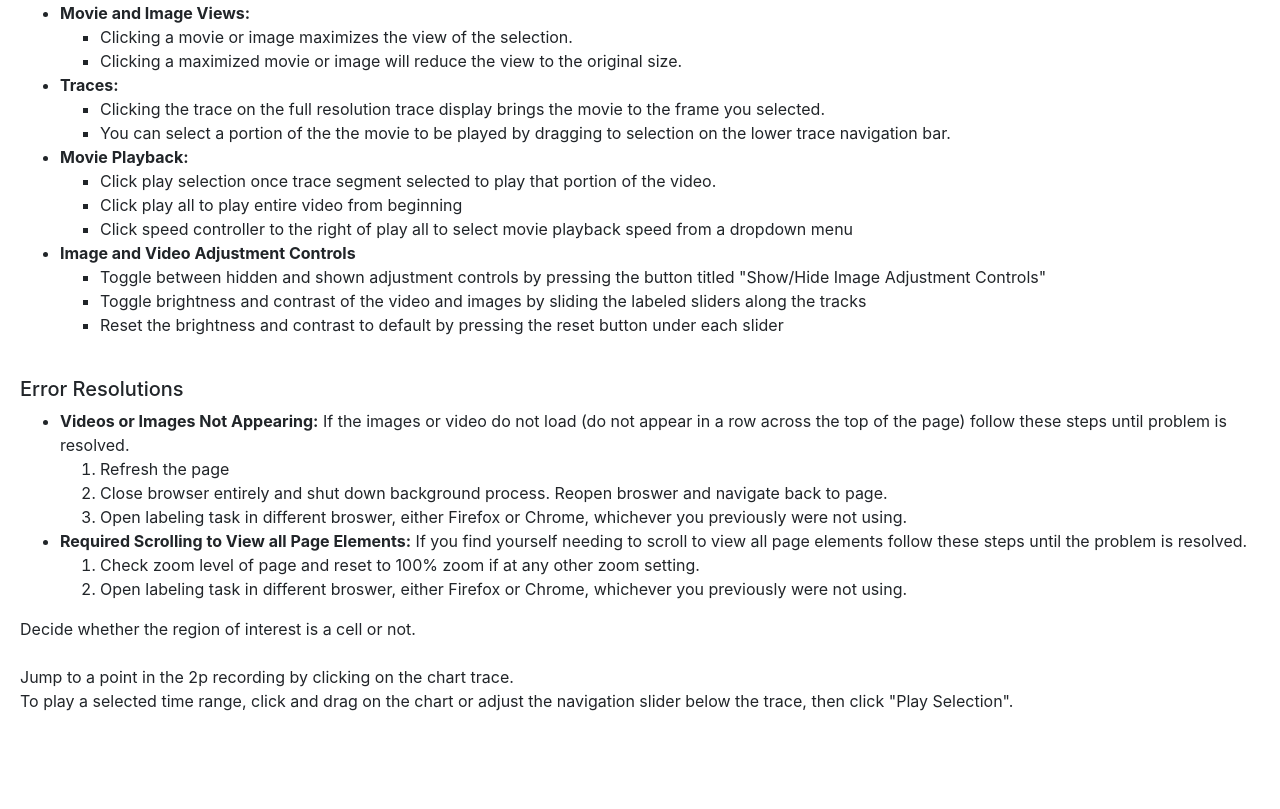
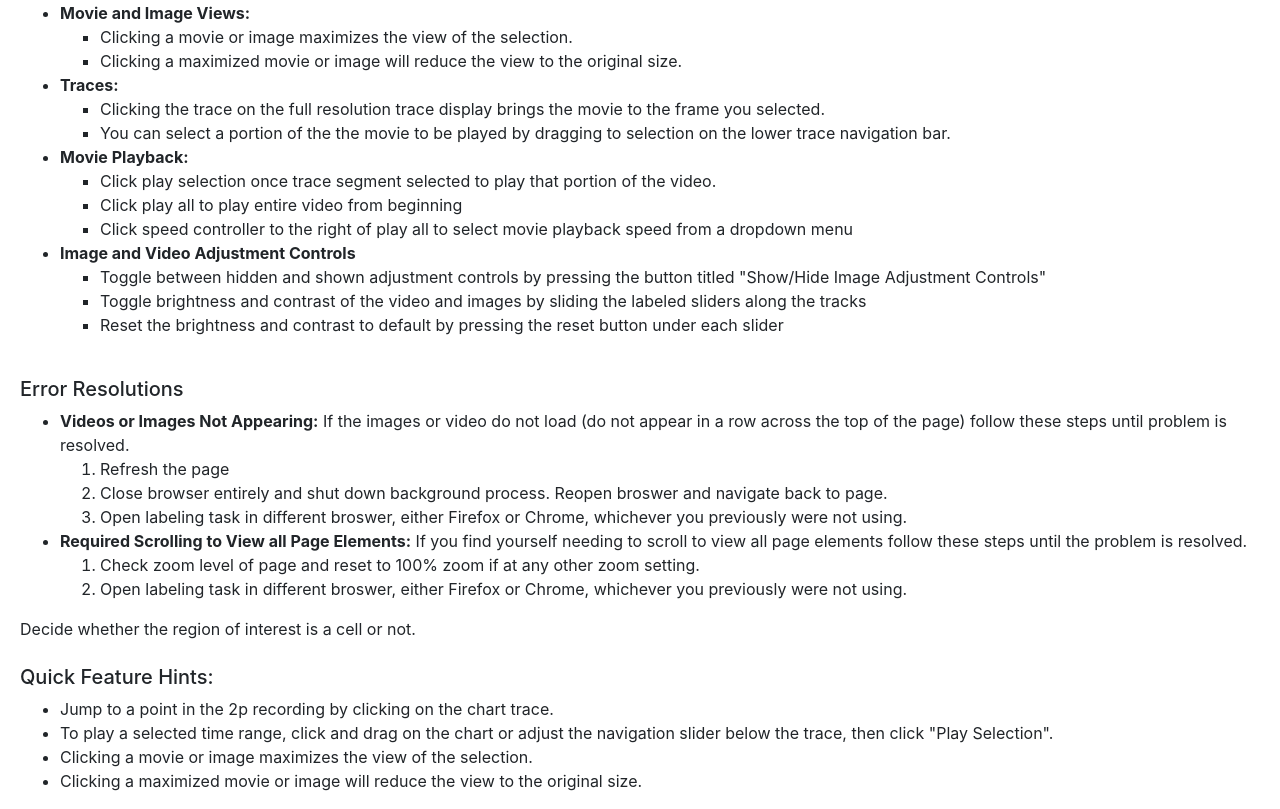
Before and after one commit to AllenInstitute/segmentation-labeling-app, a plain HTML site: page slapp/app/index.liquid.html in a window 1280 px wide. Shown: the part 1049-1858 px from the top of the page. Before the commit the page ends 1762 px from the top, so only its background shows below. Drawn offline with nearby package versions, Linux system fonts and the light colour scheme; no server answers.

Commit message:
Update index.liquid.html
Updated the short instructions format and added the hints about clicking videos.

```diff
--- a/slapp/app/index.liquid.html
+++ b/slapp/app/index.liquid.html
@@ -346,9 +346,16 @@
     <short-instructions>
         Decide whether the region of interest is a cell or not. <br>
         <br>
-        Jump to a point in the 2p recording by clicking on the chart trace. <br>
-        To play a selected time range, click and drag on the chart or adjust
-        the navigation slider below the trace, then click "Play Selection".
+        <h5>Quick Feature Hints:</h5>
+        <ul>
+          <li>Jump to a point in the 2p recording by clicking on the chart trace.</li>
+          <li>To play a selected time range, click and drag on the chart or
+            adjust the navigation slider below the trace, then click
+            "Play Selection".</li>
+          <li>Clicking a movie or image maximizes the view of the selection.</li>
+          <li>Clicking a maximized movie or image will reduce the view to the
+            original size.</li>
+        </ul>
     </short-instructions>
   </crowd-classifier>
 </crowd-form>
```
